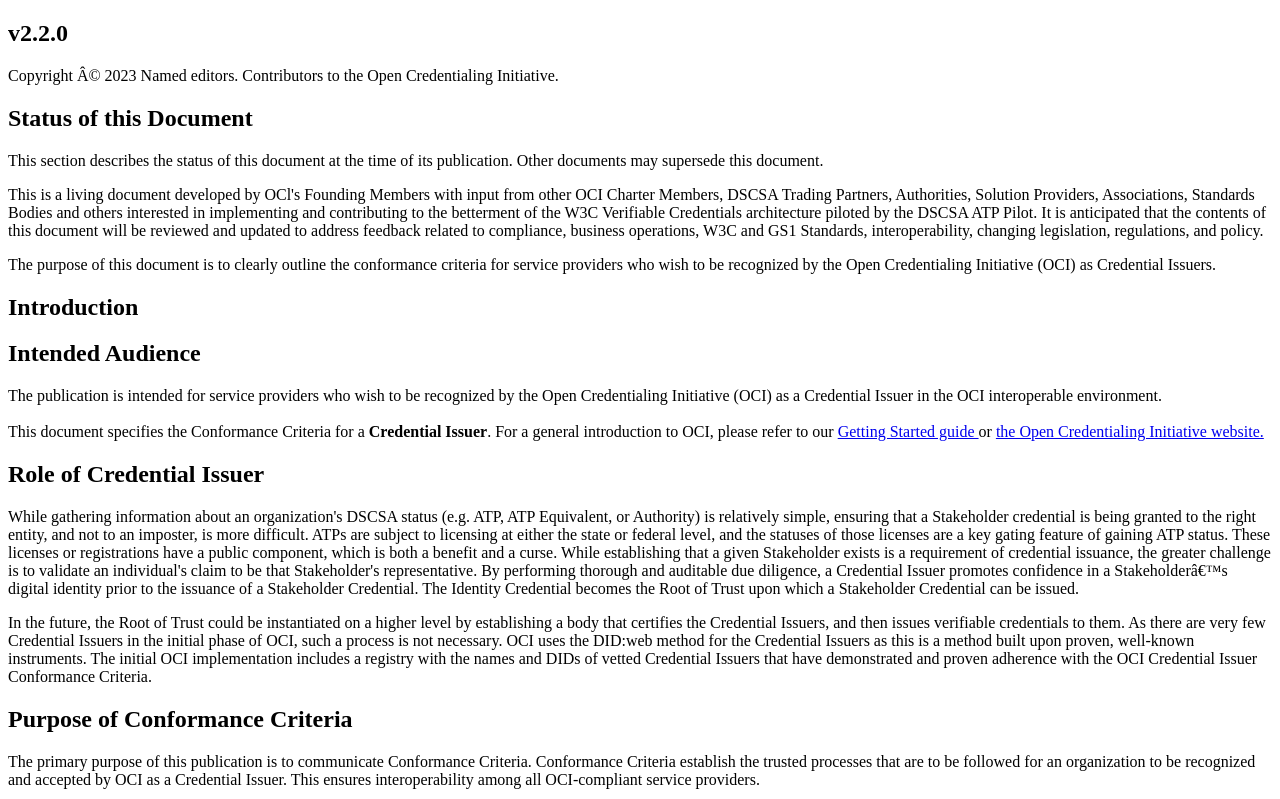
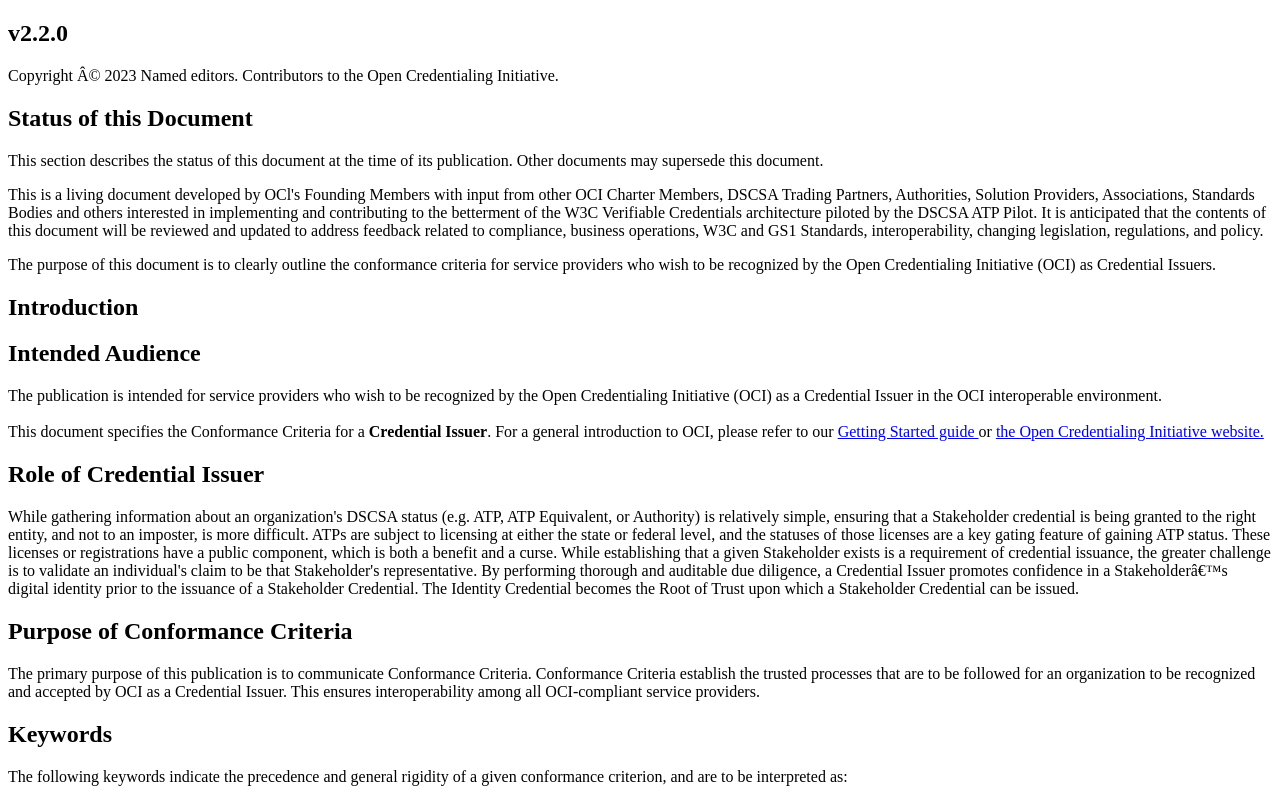
Before and after one commit to Open-Credentialing-Initiative/Credential-Issuer-Conformance-Criteria, a plain HTML site: page content/DRAFT/index.html in a window 1280 px wide. Shown: the top 799 px of the page. Drawn offline with Linux system fonts and the light colour scheme.

Commit message:
remove did:web
duplicates https://github.com/Open-Credentialing-Initiative/Credential-Issuer-Conformance-Criteria/pull/15/files which we forgot to merge earlier and now created merge conflicts

```diff
--- a/content/DRAFT/index.html
+++ b/content/DRAFT/index.html
@@ -189,14 +189,6 @@
           <a>Root of Trust</a>
           upon which a Stakeholder Credential can be issued.
         </p>
-        <p>
-          In the future, the Root of Trust could be instantiated on a higher level by establishing a body that certifies the
-          Credential Issuers, and then issues verifiable credentials to them. As there are very few Credential Issuers in the
-          initial phase of OCI, such a process is not necessary. OCI uses the DID:web method for the Credential Issuers as this is
-          a method built upon proven, well-known instruments. The initial OCI implementation includes a registry with the names
-          and DIDs of vetted Credential Issuers that have demonstrated and proven adherence with the OCI Credential Issuer
-          Conformance Criteria.
-        </p>
       </section>
       <section>
         <h2>Purpose of Conformance Criteria</h2>
@@ -1413,7 +1405,7 @@
             Use a digital wallet to enable cross-solution interoperability.
           </li>
           <li>
-            Use the DID:web method.
+            Be identifiable by an OCI-endorsed DID in all relevant processes (refer to the Digital Wallet Conformance Criteria for accepted DID methods).
           </li>
           <li>
             Use an OCI-specified issuance process.
```
